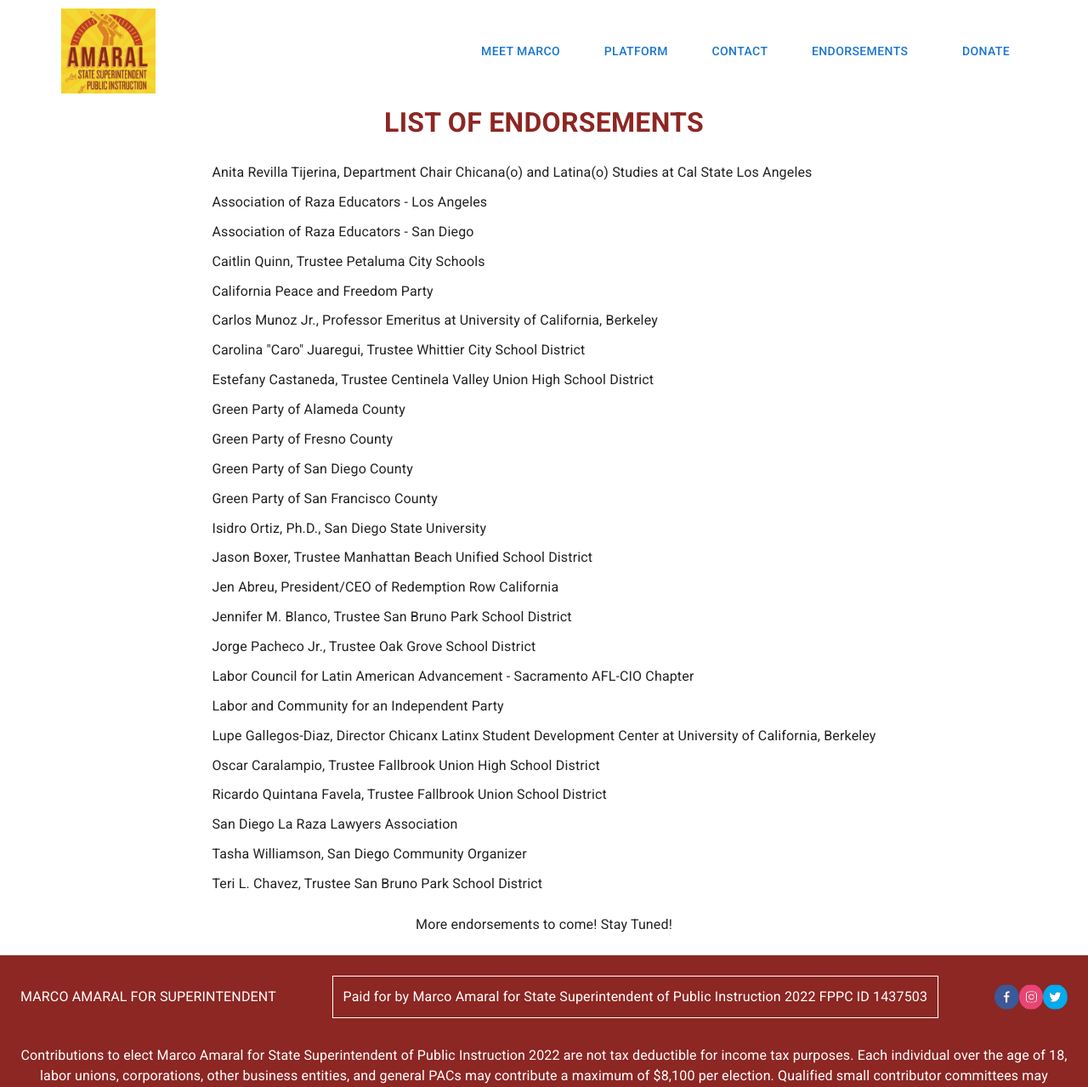
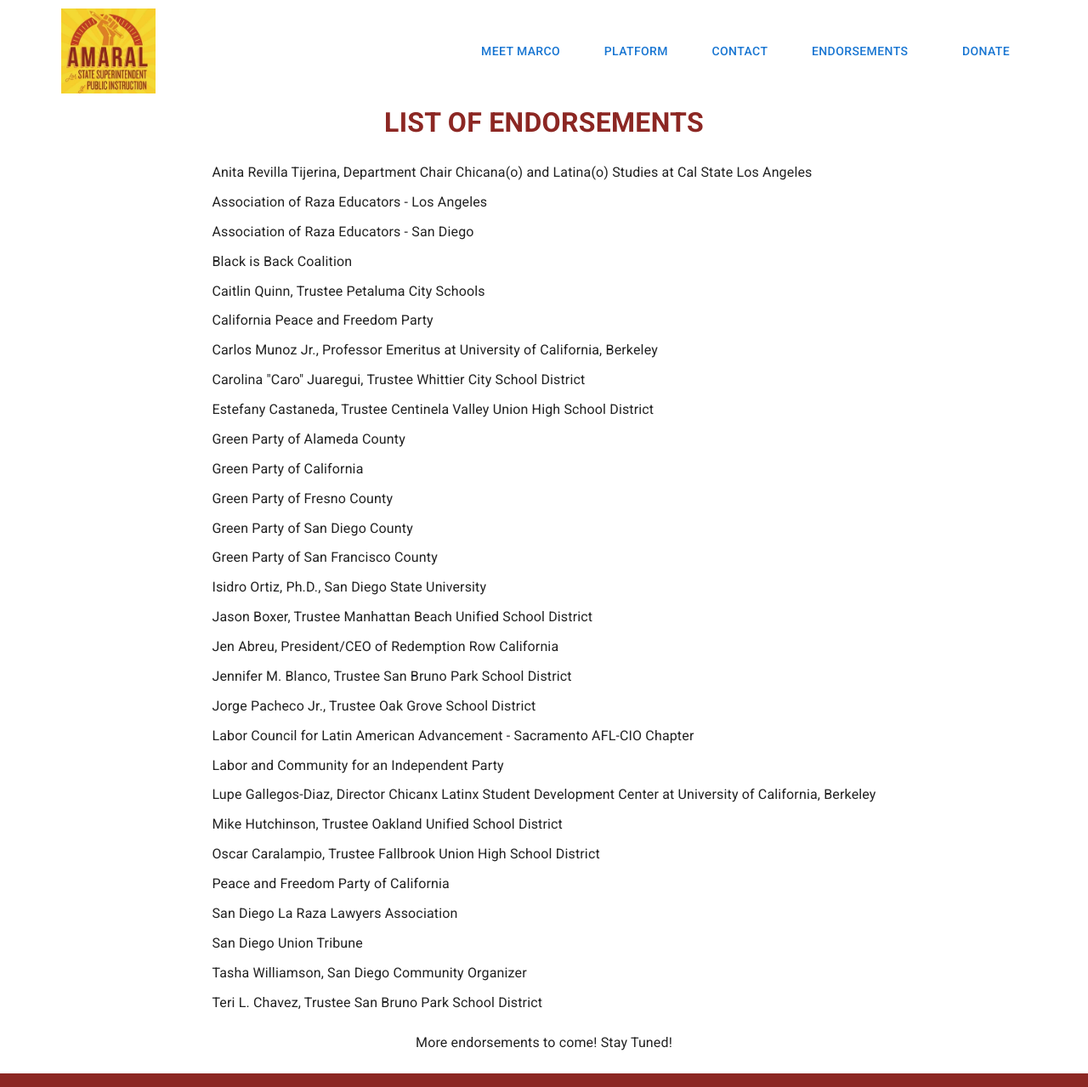
Before and after one commit to jevoncochran/marco4superintendent, a Next.js app in the folder website/: page /endorsements in a window 1280 px wide. Shown: the top 1279 px of the page at 85% size. Built offline with nearby package versions, Linux system fonts and the light colour scheme.

Commit message:
update endorsements

```diff
--- a/website/pages/endorsements.js
+++ b/website/pages/endorsements.js
@@ -24,10 +24,14 @@
   "Green Party of San Francisco County",
   "Jason Boxer, Trustee Manhattan Beach Unified School District",
   "Labor Council for Latin American Advancement - Sacramento AFL-CIO Chapter",
-  "Ricardo Quintana Favela, Trustee Fallbrook Union School District",
   "San Diego La Raza Lawyers Association",
   "Teri L. Chavez, Trustee San Bruno Park School District",
   "Oscar Caralampio, Trustee Fallbrook Union High School District",
+  "Black is Back Coalition",
+  "Green Party of California",
+  "Peace and Freedom Party of California",
+  "Mike Hutchinson, Trustee Oakland Unified School District",
+  "San Diego Union Tribune",
 ];
 
 const Endorsements = () => {
```
